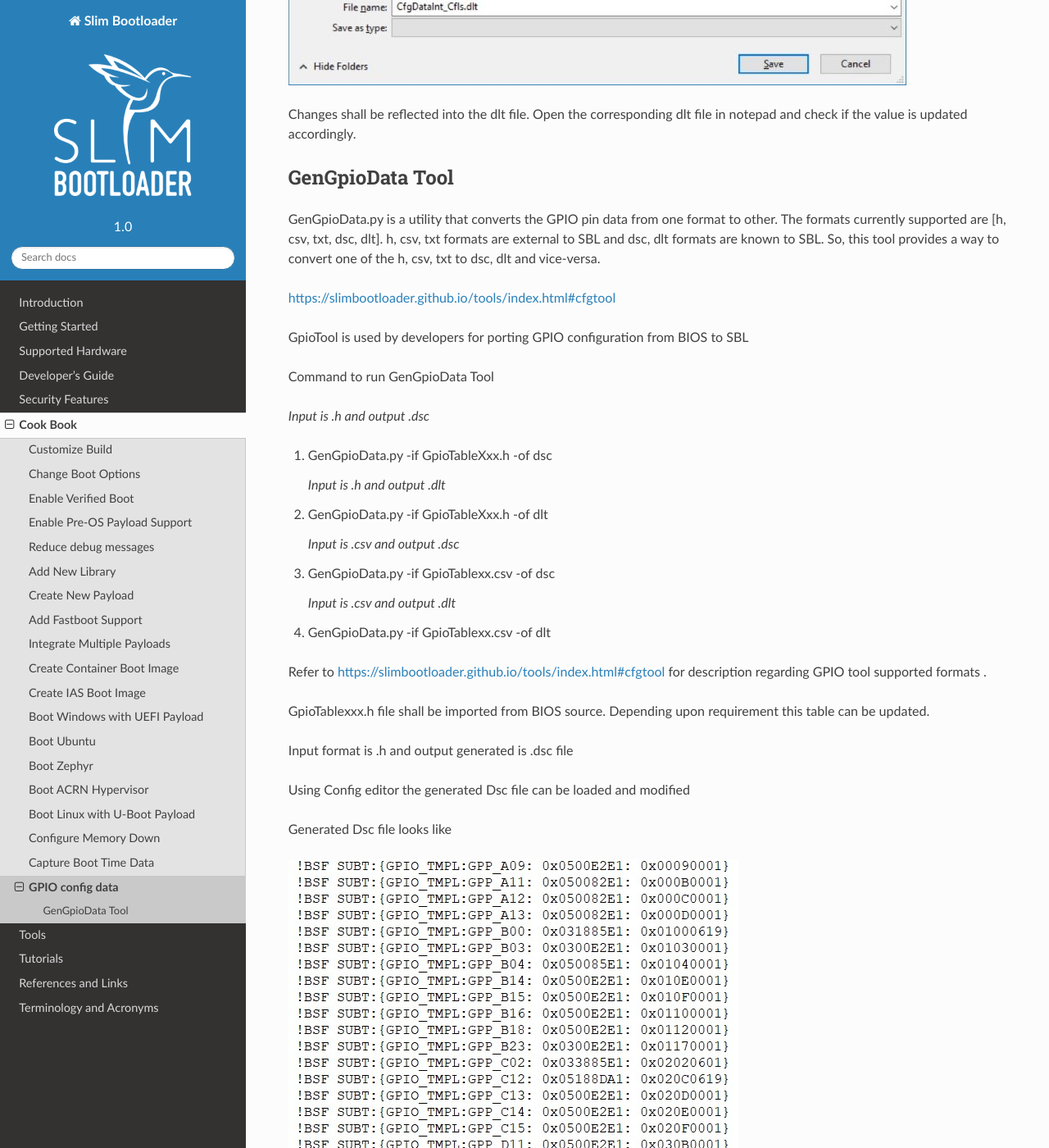
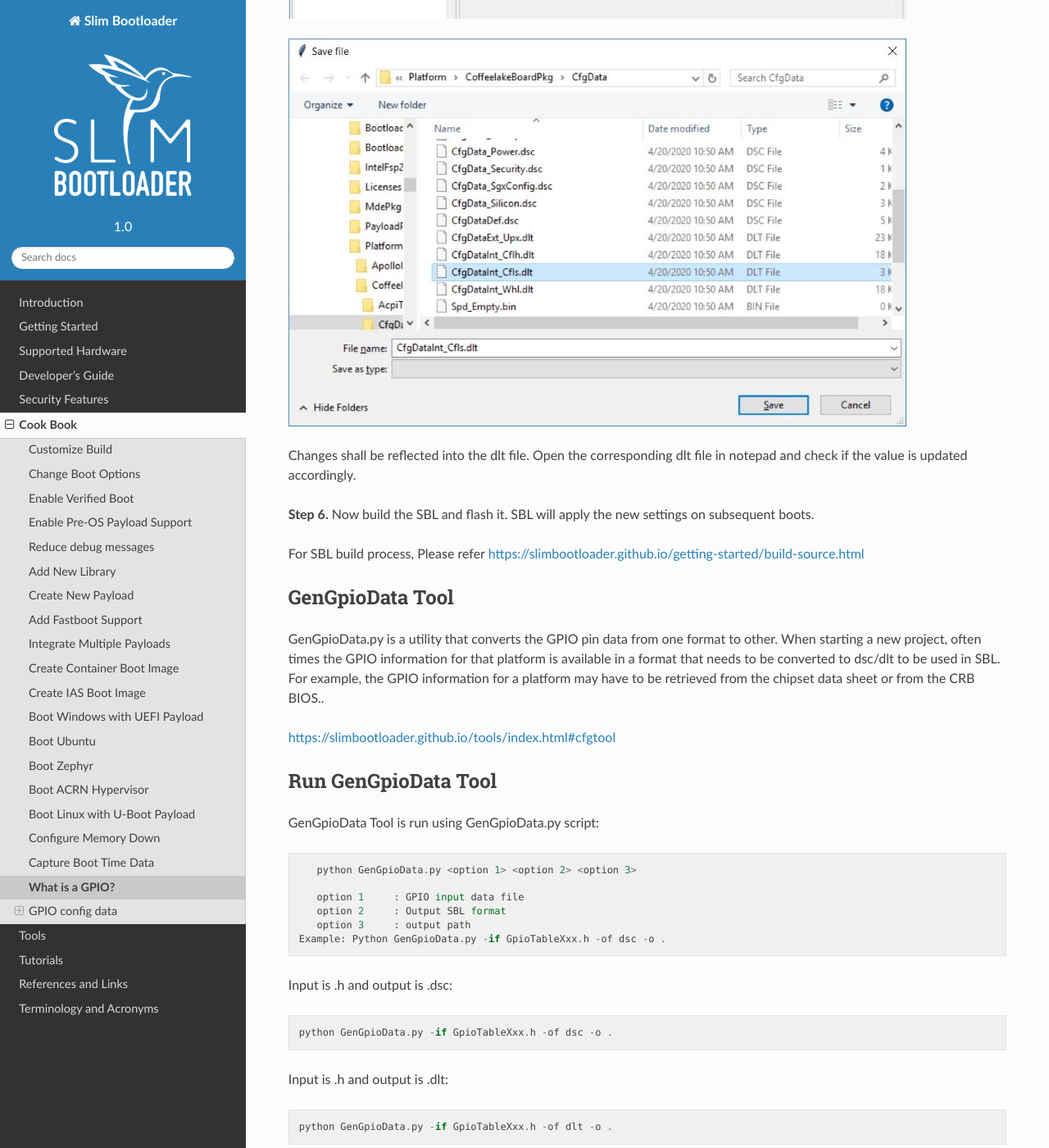
Before and after one commit to slimbootloader/documentation, a Sphinx documentation site: the page built from source/how-tos/configure_gpio.rst, in a window 1280 px wide and 1400 px high, scrolled down 4737 px. Shown: the whole window at 82% size. Built offline with Sphinx 7.4.7 and the Read the Docs theme 2.0.0, drawn with Linux system fonts in a browser that asks for light colours; some of the changed text lies outside the part shown.

Commit message:
Updated GPIO config data (#79)
This patch has been updated according to review comments provided

Signed-off-by: Perni <ramesh.chandra.perni@intel.com>

```diff
--- a/source/how-tos/configure_gpio.rst
+++ b/source/how-tos/configure_gpio.rst
@@ -1,12 +1,34 @@
 .. _change-gpio-options:
 
+What is a GPIO?
+----------------
+General Purpose IO (GPIO) is a digital signal pin and can be configured
+to be either an input or an output signal. GPIO pins offer flexibility
+to platform designers and can be used for a variety of purposes. For
+example, a laptop lid may be connected to a gpio pin to signal when the
+lid is closed and can be used to turn on/off the display. Another example
+of a GPIO is to drive a status LED on the chassis.
+A very good primer on GPIO can be found here -
+https://www.kernel.org/doc/html/latest/driver-api/gpio/intro.html#what-is-a-gpio.
+
+Modern chipsets pack multiple functions and are often constrained by the package
+size and limited number of pins. These Configurable IO pins need to be configured
+at boot time to connect them to selected functionality based on platform designs.
+
+SBL provides a user friendly interface to ease configuration of GPIO/CFIO through
+its configuration infrastructure and this section provides an overview of the
+configuration steps.
+
+
 GPIO config data
-----------------------
+----------------
 
 **Step1**. In the console launch the "ConfigEditor" from
 "slimbootloader" folder.
 
-**Command** : python Sblopen/BootloaderCorePkg/Tools/ConfigEditor.py
+ConfigEditor is run using ConfigEditor.py script::
+
+    python Sblopen/BootloaderCorePkg/Tools/ConfigEditor.py
 
 .. image:: /images/Gpio_config_1.jpg
 
@@ -50,37 +72,48 @@
 Changes shall be reflected into the dlt file. Open the corresponding dlt
 file in notepad and check if the value is updated accordingly.
 
+**Step 6.** Now build the SBL and flash it. SBL will apply the new settings on subsequent boots.
+
+For SBL build process, Please refer https://slimbootloader.github.io/getting-started/build-source.html
+
 GenGpioData Tool
 ^^^^^^^^^^^^^^^^
 
-GenGpioData.py is a utility that converts the GPIO pin data from one
-format to other. The formats currently supported are [h, csv, txt, dsc,
-dlt]. h, csv, txt formats are external to SBL and dsc, dlt formats are
-known to SBL. So, this tool provides a way to convert one of the h, csv,
-txt to dsc, dlt and vice-versa.
+GenGpioData.py is a utility that converts the GPIO pin data from one format to other.
+When starting a new project, often times the GPIO information for that platform is
+available in a format that needs to be converted to dsc/dlt to be used in SBL.
+For example, the GPIO information for a platform may have to be retrieved from the
+chipset data sheet or from the CRB BIOS..
 
 https://slimbootloader.github.io/tools/index.html#cfgtool
 
-GpioTool is used by developers for porting GPIO configuration from BIOS
-to SBL
 
-Command to run GenGpioData Tool
+Run GenGpioData Tool
+^^^^^^^^^^^^^^^^^^^^
+GenGpioData Tool is run using GenGpioData.py script::
 
-*Input is .h and output .dsc*
+    python GenGpioData.py <option 1> <option 2> <option 3>
 
-1. GenGpioData.py -if GpioTableXxx.h -of dsc
+    option 1     : GPIO input data file
+    option 2     : Output SBL format
+    option 3     : output path
+ Example: Python GenGpioData.py -if GpioTableXxx.h -of dsc -o .
 
-   *Input is .h and output .dlt*
+Input is .h and output is .dsc::
 
-2. GenGpioData.py -if GpioTableXxx.h -of dlt
+	python GenGpioData.py -if GpioTableXxx.h -of dsc -o .
 
-   *Input is .csv and output .dsc*
+Input is .h and output is .dlt::
 
-3. GenGpioData.py -if GpioTablexx.csv -of dsc
+	python GenGpioData.py -if GpioTableXxx.h -of dlt -o .
 
-   *Input is .csv and output .dlt*
+Input is .csv and output is .dsc::
 
-4. GenGpioData.py -if GpioTablexx.csv -of dlt
+	python GenGpioData.py -if GpioTablexx.csv -of dsc -o .
+
+Input is .csv and output is .dlt::
+
+	python GenGpioData.py -if GpioTablexx.csv -of dlt -o .
 
 Refer to https://slimbootloader.github.io/tools/index.html#cfgtool for
 description regarding GPIO tool supported formats .
@@ -88,7 +121,7 @@
 GpioTablexxx.h file shall be imported from BIOS source. Depending upon
 requirement this table can be updated.
 
-Input format is .h and output generated is .dsc file
+Example :Input format is .h and output generated is .dsc file
 
 Using Config editor the generated Dsc file can be loaded and modified
 
```
